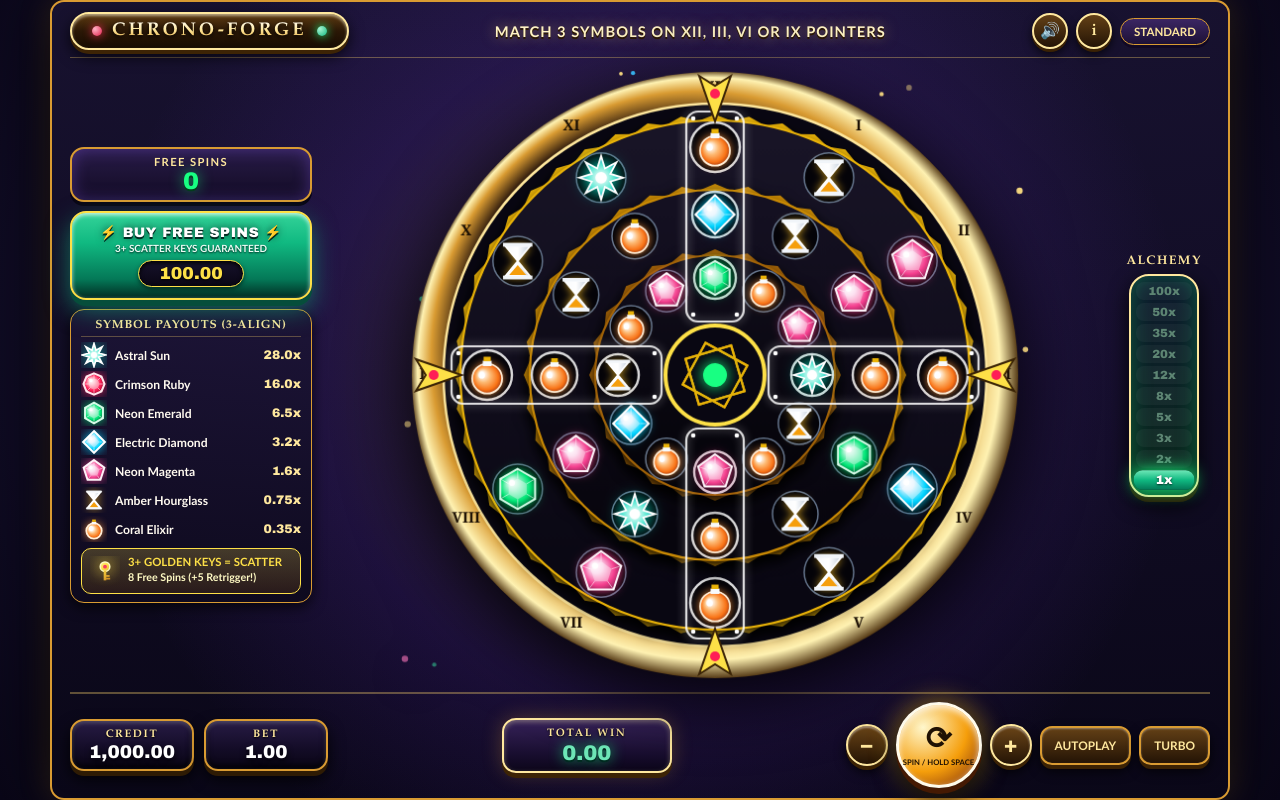
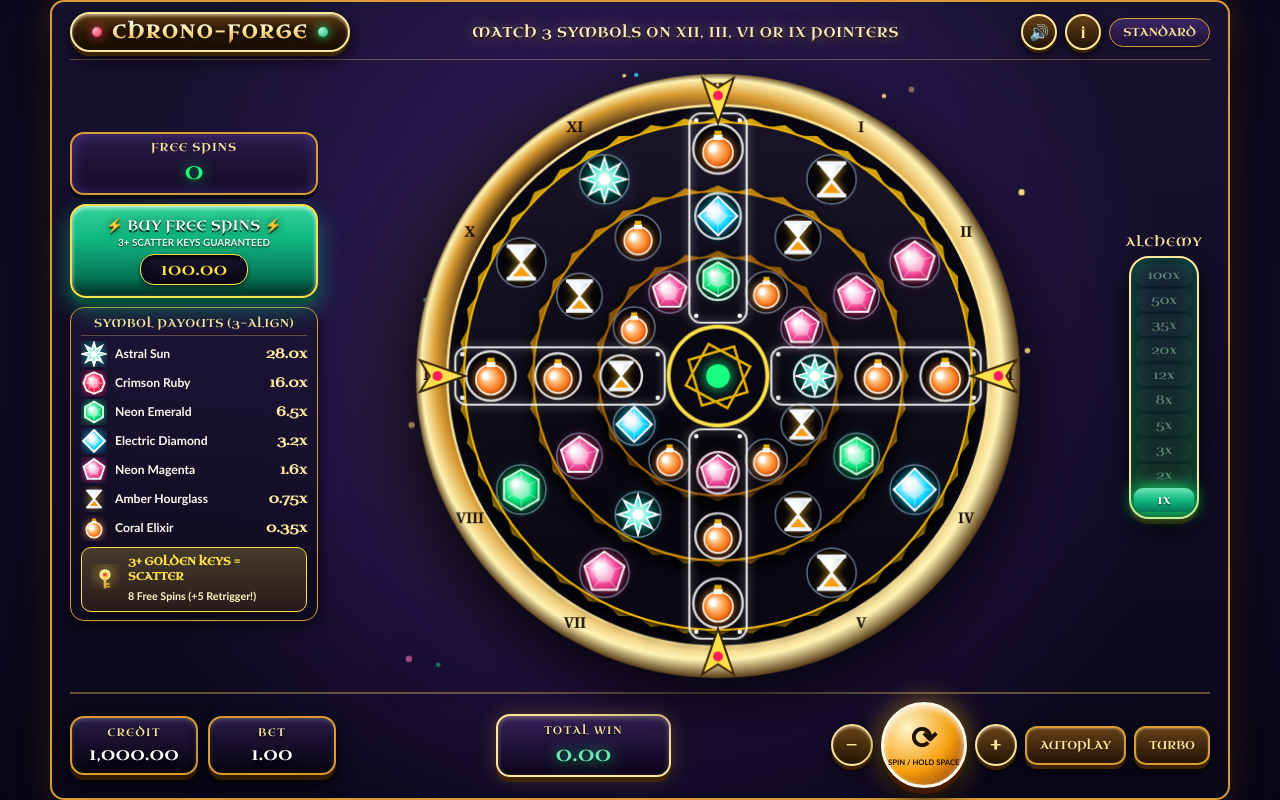
Before and after one commit to sooneracar/chrono-forge, a plain HTML site: page frontend/index.html in a window 1280 px wide. Drawn offline with Linux system fonts and the light colour scheme; animation ran at ten frames a second.

Commit message:
Update style.css

```diff
--- a/frontend/style.css
+++ b/frontend/style.css
@@ -3,8 +3,7 @@
   --gold-mid: #d99b32;
   --gold-dark: #5c3a0a;
   --emerald-glow: #18ff82;
-  --royal-indigo: #171233;
-  --royal-purple: #25143d;
+  --font-fantasy: 'Uncial Antiqua', Georgia, serif;
   --text-light: #fffaf0;
 }
 
@@ -17,11 +16,9 @@
 }
 
 body {
-  /* Vibrant Royal Indigo & Deep Amethyst Alchemist Backdrop */
-  background:
-    radial-gradient(circle at 50% 42%, #3b1d5e 0%, #191338 48%, #090617 100%);
+  background: radial-gradient(circle at 50% 42%, #3b1d5e 0%, #191338 48%, #090617 100%);
   color: var(--text-light);
-  font-family: 'Palatino Linotype', 'Book Antiqua', Palatino, Georgia, serif;
+  font-family: var(--font-fantasy);
   height: 100vh;
   display: flex;
   justify-content: center;
@@ -74,10 +71,9 @@ body {
 }
 
 .title-plate h1 {
-  font-family: 'Palatino Linotype', Georgia, serif;
+  font-family: var(--font-fantasy);
   font-size: 1.15rem;
-  font-weight: 900;
-  letter-spacing: 3px;
+  letter-spacing: 2px;
   background: linear-gradient(180deg, #ffffff 0%, #ffe699 45%, #d99b32 100%);
   -webkit-background-clip: text;
   -webkit-text-fill-color: transparent;
@@ -99,10 +95,9 @@ body {
 }
 
 #status-banner {
-  font-family: 'Trebuchet MS', sans-serif;
-  font-size: 0.92rem;
-  font-weight: 900;
-  letter-spacing: 1px;
+  font-family: var(--font-fantasy);
+  font-size: 0.88rem;
+  letter-spacing: 0.8px;
   color: #fff3c4;
   text-shadow: 0 2px 0 #2e1a04, 0 0 14px rgba(255, 215, 100, 0.55);
   text-align: center;
@@ -122,8 +117,7 @@ body {
   background: linear-gradient(180deg, #634016, #241405);
   color: var(--gold-bright);
   border: 2px solid var(--gold-bright);
-  font-family: 'Palatino Linotype', serif;
-  font-weight: 900;
+  font-family: var(--font-fantasy);
   font-size: 1rem;
   cursor: pointer;
   display: flex;
@@ -143,9 +137,8 @@ body {
   border: 1.5px solid var(--gold-mid);
   padding: 6px 13px;
   border-radius: 18px;
-  font-family: 'Trebuchet MS', sans-serif;
+  font-family: var(--font-fantasy);
   font-size: 0.72rem;
-  font-weight: 900;
   cursor: pointer;
   box-shadow: 0 3px 0 #110824;
 }
@@ -161,7 +154,7 @@ body {
 }
 
 #left-panel {
-  width: 242px;
+  width: 248px;
   display: flex;
   flex-direction: column;
   gap: 9px;
@@ -177,21 +170,20 @@ body {
 }
 
 .gauge-label {
-  font-family: 'Trebuchet MS', sans-serif;
-  font-size: 0.7rem;
+  font-family: var(--font-fantasy);
+  font-size: 0.72rem;
   color: var(--gold-bright);
-  letter-spacing: 1.4px;
-  font-weight: 900;
+  letter-spacing: 1px;
 }
 
 .gauge-value {
-  font-family: 'Arial Black', Impact, sans-serif;
+  font-family: var(--font-fantasy);
   font-size: 1.5rem;
   color: var(--emerald-glow);
   text-shadow: 0 2px 0 #033d1c, 0 0 14px rgba(24, 255, 130, 0.65);
 }
 
-/* 3D Bevelled & Glossy Buy Free Spins Button */
+/* 3D Bevelled Buy Free Spins Button */
 .bonus-buy-3d {
   position: relative;
   overflow: hidden;
@@ -246,10 +238,10 @@ body {
 }
 
 .buy-title {
-  font-family: 'Arial Black', Impact, sans-serif;
-  font-size: 0.86rem;
+  font-family: var(--font-fantasy);
+  font-size: 0.85rem;
   color: #ffffff;
-  letter-spacing: 0.6px;
+  letter-spacing: 0.5px;
   text-shadow: 0 2px 0 #022c22, 0 0 8px rgba(0,0,0,0.7);
 }
 
@@ -263,7 +255,7 @@ body {
 
 .buy-price {
   margin-top: 4px;
-  font-family: 'Arial Black', sans-serif;
+  font-family: var(--font-fantasy);
   font-size: 1.08rem;
   color: #fde047;
   background: linear-gradient(180deg, #17122b, #090614);
@@ -284,15 +276,14 @@ body {
 }
 
 .pt-title {
-  font-family: 'Palatino Linotype', serif;
+  font-family: var(--font-fantasy);
   color: var(--gold-bright);
-  font-size: 0.74rem;
-  font-weight: 900;
+  font-size: 0.72rem;
   margin-bottom: 5px;
   text-align: center;
   border-bottom: 1px solid rgba(255, 215, 110, 0.3);
   padding-bottom: 4px;
-  letter-spacing: 0.8px;
+  letter-spacing: 0.5px;
 }
 
 .vpt-row {
@@ -307,9 +298,9 @@ body {
 
 .vpt-row b {
   margin-left: auto;
-  font-family: 'Arial Black', sans-serif;
+  font-family: var(--font-fantasy);
   color: var(--gold-bright);
-  font-size: 0.78rem;
+  font-size: 0.82rem;
 }
 
 .pt-scatter-box {
@@ -325,10 +316,9 @@ body {
 
 .pt-scatter-box strong {
   display: block;
-  font-family: 'Trebuchet MS', sans-serif;
-  font-size: 0.71rem;
+  font-family: var(--font-fantasy);
+  font-size: 0.68rem;
   color: #fde047;
-  font-weight: 900;
 }
 
 .pt-scatter-box span {
@@ -356,7 +346,7 @@ body {
   filter: drop-shadow(0 16px 35px rgba(0, 0, 0, 0.92));
 }
 
-/* 3D Big Win Banner */
+/* 3D Big Win / Scatter Banner */
 #big-win-banner {
   position: absolute;
   inset: 0;
@@ -388,11 +378,11 @@ body {
 }
 
 .text-3d-gold {
-  font-family: 'Palatino Linotype', 'Arial Black', serif;
-  font-size: 3.1rem;
-  font-weight: 900;
-  letter-spacing: 3px;
+  font-family: var(--font-fantasy);
+  font-size: 2.85rem;
+  letter-spacing: 2px;
   color: #ffe66d;
+  text-align: center;
   text-shadow:
     0 2px 0 #d97706,
     0 4px 0 #b45309,
@@ -404,9 +394,8 @@ body {
 }
 
 .text-3d-amount {
-  font-family: 'Arial Black', Impact, sans-serif;
-  font-size: 3.7rem;
-  font-weight: 900;
+  font-family: var(--font-fantasy);
+  font-size: 3.35rem;
   color: #ffffff;
   margin-top: 6px;
   text-shadow:
@@ -440,10 +429,9 @@ body {
 }
 
 .tube-header {
-  font-family: 'Palatino Linotype', serif;
-  font-size: 0.78rem;
-  font-weight: 900;
-  letter-spacing: 1.4px;
+  font-family: var(--font-fantasy);
+  font-size: 0.76rem;
+  letter-spacing: 1px;
   color: var(--gold-bright);
 }
 
@@ -464,8 +452,8 @@ body {
 
 .mult-step {
   text-align: center;
-  font-family: 'Arial Black', sans-serif;
-  font-size: 0.74rem;
+  font-family: var(--font-fantasy);
+  font-size: 0.76rem;
   padding: 3px 0;
   border-radius: 8px;
   color: #5d8573;
@@ -481,7 +469,7 @@ body {
   transform: scale(1.08);
 }
 
-/* Bottom 3D Bevelled Control Deck (CREDIT, BET, TOTAL WIN) */
+/* Bottom 3D Bevelled Control Deck */
 #control-deck {
   display: flex;
   justify-content: space-between;
@@ -501,7 +489,7 @@ body {
   border: 2px solid var(--gold-mid);
   border-radius: 14px;
   padding: 7px 14px;
-  min-width: 124px;
+  min-width: 128px;
   text-align: center;
   box-shadow:
     0 5px 0 #2e1b04,
@@ -512,7 +500,7 @@ body {
 
 .meter-3d.win-center {
   border-color: var(--gold-bright);
-  min-width: 170px;
+  min-width: 175px;
   background: linear-gradient(180deg, #362259 0%, #190e30 65%, #0c061a 100%);
   box-shadow:
     0 5px 0 #3d2405,
@@ -522,18 +510,17 @@ body {
 
 .meter-label {
   display: block;
-  font-family: 'Palatino Linotype', serif;
+  font-family: var(--font-fantasy);
   font-size: 0.68rem;
   color: var(--gold-bright);
-  letter-spacing: 1.6px;
-  font-weight: 900;
+  letter-spacing: 1.2px;
   text-shadow: 0 1px 2px #000;
 }
 
 .meter-num {
   display: block;
-  margin-top: 1px;
-  font-family: 'Arial Black', Impact, sans-serif;
+  margin-top: 2px;
+  font-family: var(--font-fantasy);
   font-size: 1.15rem;
   color: #ffffff;
   text-shadow:
@@ -562,7 +549,7 @@ body {
   background: linear-gradient(180deg, #6b4518, #241405);
   color: var(--gold-bright);
   border: 2px solid var(--gold-bright);
-  font-family: 'Arial Black', sans-serif;
+  font-family: var(--font-fantasy);
   font-size: 1.35rem;
   cursor: pointer;
   box-shadow: 0 4px 0 #3b2204, 0 6px 12px rgba(0,0,0,0.8), inset 0 2px 2px rgba(255,255,255,0.4);
@@ -617,9 +604,8 @@ body {
   border: 2px solid var(--gold-mid);
   border-radius: 12px;
   padding: 10px 13px;
-  font-family: 'Trebuchet MS', sans-serif;
-  font-weight: 900;
-  font-size: 0.74rem;
+  font-family: var(--font-fantasy);
+  font-size: 0.72rem;
   cursor: pointer;
   display: flex;
   flex-direction: column;
@@ -688,9 +674,8 @@ body {
 }
 
 .modal-card h2 {
-  font-family: 'Palatino Linotype', serif;
-  font-size: 1.08rem;
-  font-weight: 900;
+  font-family: var(--font-fantasy);
+  font-size: 1.05rem;
   color: var(--gold-bright);
   letter-spacing: 1px;
 }
@@ -714,7 +699,7 @@ body {
   background: linear-gradient(180deg, #634016, #241405);
   border: 2px solid var(--gold-mid);
   color: var(--gold-bright);
-  font-family: 'Arial Black', sans-serif;
+  font-family: var(--font-fantasy);
   font-size: 1.08rem;
   padding: 12px 0;
   border-radius: 12px;
@@ -733,7 +718,7 @@ body {
   padding: 10px;
   border-radius: 12px;
   margin-bottom: 14px;
-  font-family: 'Arial Black', sans-serif;
+  font-family: var(--font-fantasy);
   font-size: 1.05rem;
   color: var(--emerald-glow);
 }
@@ -755,10 +740,10 @@ body {
 }
 
 .rules-body h3 {
-  font-family: 'Palatino Linotype', serif;
+  font-family: var(--font-fantasy);
   color: var(--gold-bright);
   margin: 12px 0 6px;
-  font-size: 0.92rem;
+  font-size: 0.9rem;
   border-bottom: 1px solid rgba(255, 215, 110, 0.3);
   padding-bottom: 3px;
 }
```
